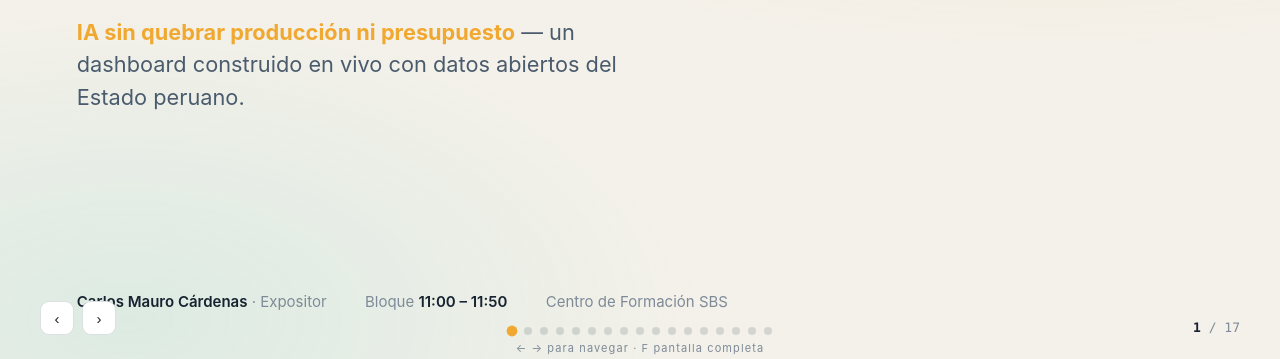
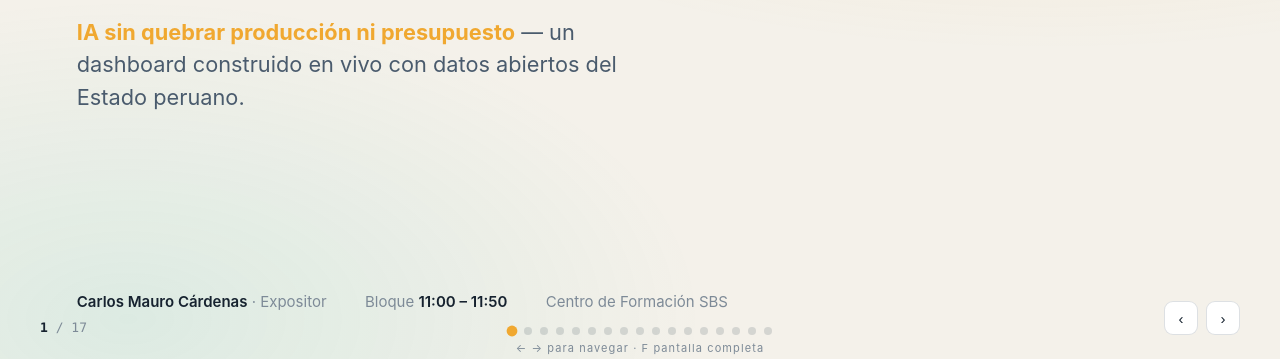
Before and after one commit to unimauro/sdd-pcm-deck, a plain HTML site: page index.html in a window 1280 px wide. Shown: the part 441-800 px from the top of the page. Drawn offline with Linux system fonts and the light colour scheme.

Commit message:
UI: flechas de navegacion a la derecha, contador a la izquierda

```diff
--- a/index.html
+++ b/index.html
@@ -169,7 +169,7 @@
     transition:width .4s ease}
   .brand{position:fixed;top:16px;left:clamp(20px,4vw,40px);font-size:12px;letter-spacing:.14em;
     text-transform:uppercase;color:var(--dim);z-index:20;font-weight:600}
-  .counter{position:fixed;bottom:clamp(16px,3vh,26px);right:clamp(20px,4vw,40px);
+  .counter{position:fixed;bottom:clamp(16px,3vh,26px);left:clamp(20px,4vw,40px);
     font-family:var(--mono);font-size:13px;color:var(--dim);z-index:20;
     font-variant-numeric:tabular-nums}
   .counter b{color:var(--fg)}
@@ -178,7 +178,7 @@
   .dot{width:8px;height:8px;border-radius:50%;background:var(--hair);border:0;padding:0;
     cursor:pointer;transition:transform .2s,background .2s}
   .dot.on{background:var(--amber);transform:scale(1.35)}
-  .nav{position:fixed;bottom:clamp(14px,3vh,24px);left:clamp(20px,4vw,40px);display:flex;gap:8px;z-index:20}
+  .nav{position:fixed;bottom:clamp(14px,3vh,24px);right:clamp(20px,4vw,40px);display:flex;gap:8px;z-index:20}
   .nav button{width:34px;height:34px;border-radius:9px;border:1px solid var(--hair);
     background:var(--card);color:var(--fg);cursor:pointer;font-size:15px;line-height:1}
   .nav button:hover{border-color:var(--amber)}
```
